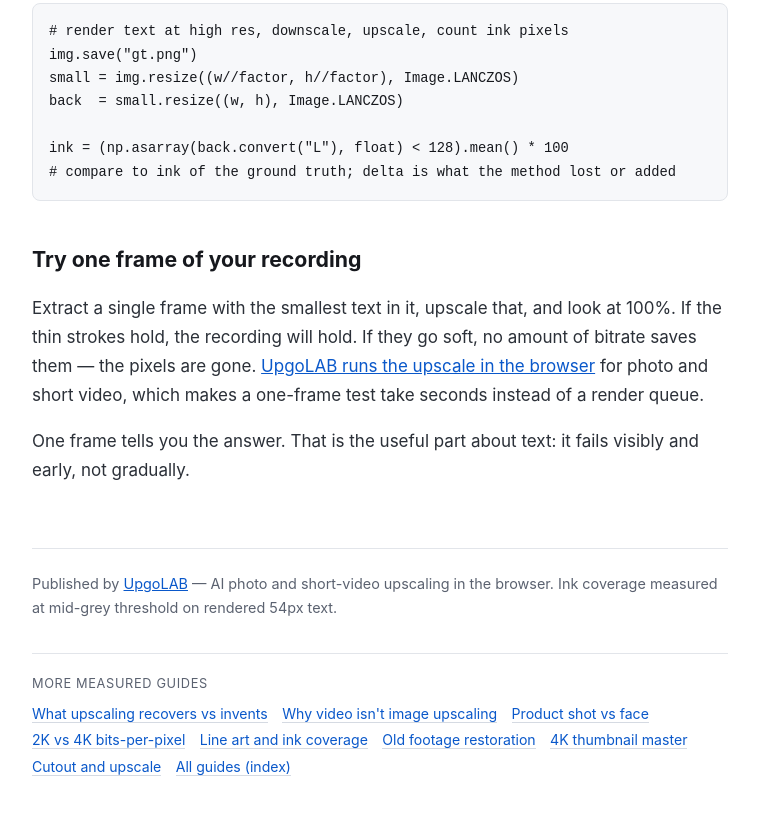
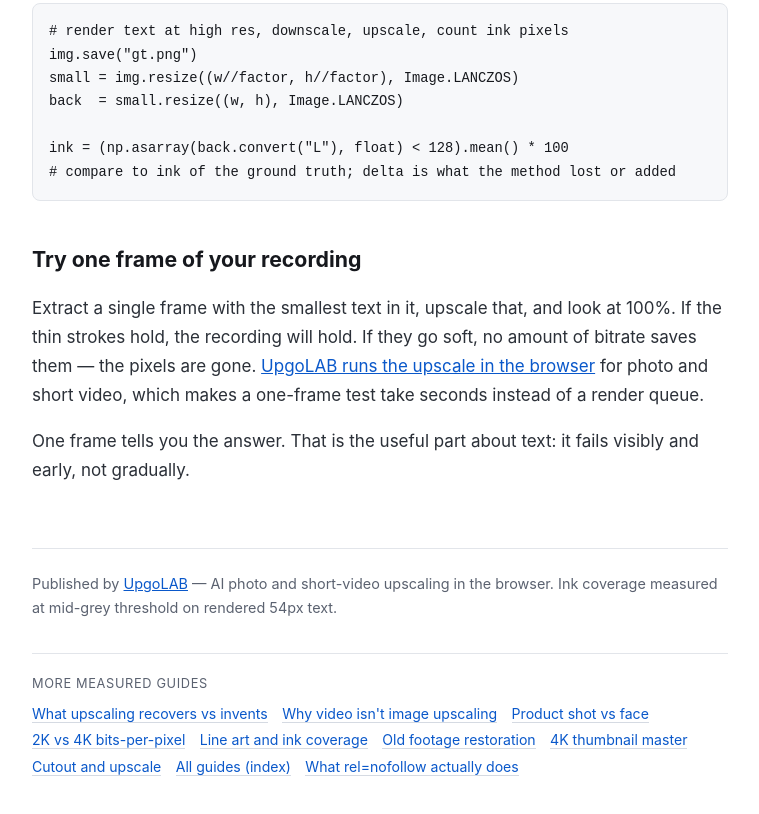
Before and after one commit to celticgemini001/upgolab-screen-recording-4k, a plain HTML site: page index.html in a window 1280 px wide. Shown: the part 2652-3466 px from the top of the page, without its empty margins (260-1019 px from the left). Drawn offline with Linux system fonts and the light colour scheme.

Commit message:
Link nofollow measurement page into cross-nav

```diff
--- a/index.html
+++ b/index.html
@@ -182,6 +182,7 @@ in the browser. Ink coverage measured at mid-grey threshold on rendered 54px tex
   <li><a href="https://celticgemini001.github.io/upgolab-thumbnail-4k-master/">4K thumbnail master</a></li>
   <li><a href="https://celticgemini001.github.io/upgolab-remove-background-and-upscale/">Cutout and upscale</a></li>
   <li><a href="https://celticgemini001.github.io/upgolab-tools/">All guides (index)</a></li>
+  <li><a href="https://celticgemini001.github.io/upgolab-what-nofollow-means/">What rel=nofollow actually does</a></li>
 </ul>
 </nav>
 </footer>
```
